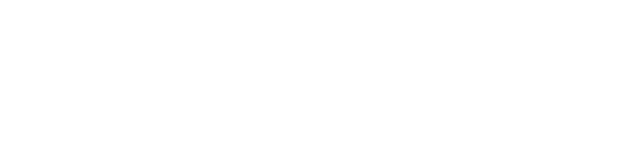
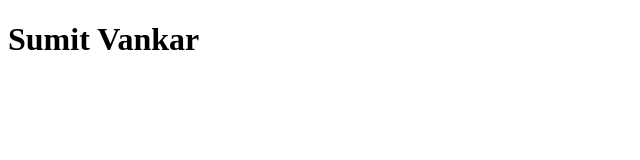
Before and after one commit to SumitVankar2005/Delta-Demo, a plain HTML site: page index.html in a window 1280 px wide. Shown: the whole page, without its empty margins (0-640 px from the left). Drawn offline with Linux system fonts and the light colour scheme.

Commit message:
Modified

```diff
--- a/index.html
+++ b/index.html
@@ -6,6 +6,6 @@
     <title>Document</title>
 </head>
 <body>
-
+    <h1>Sumit Vankar</h1>
 </body>
 </html>
```
